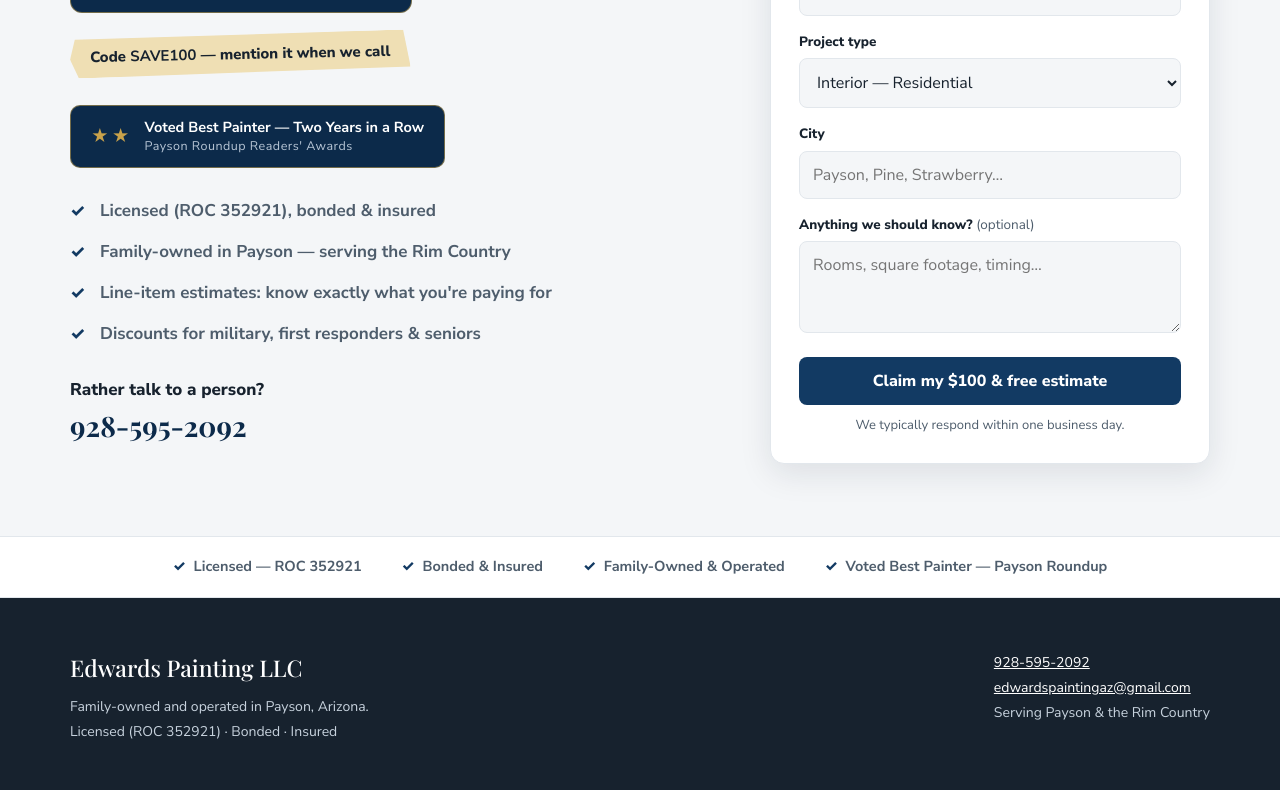
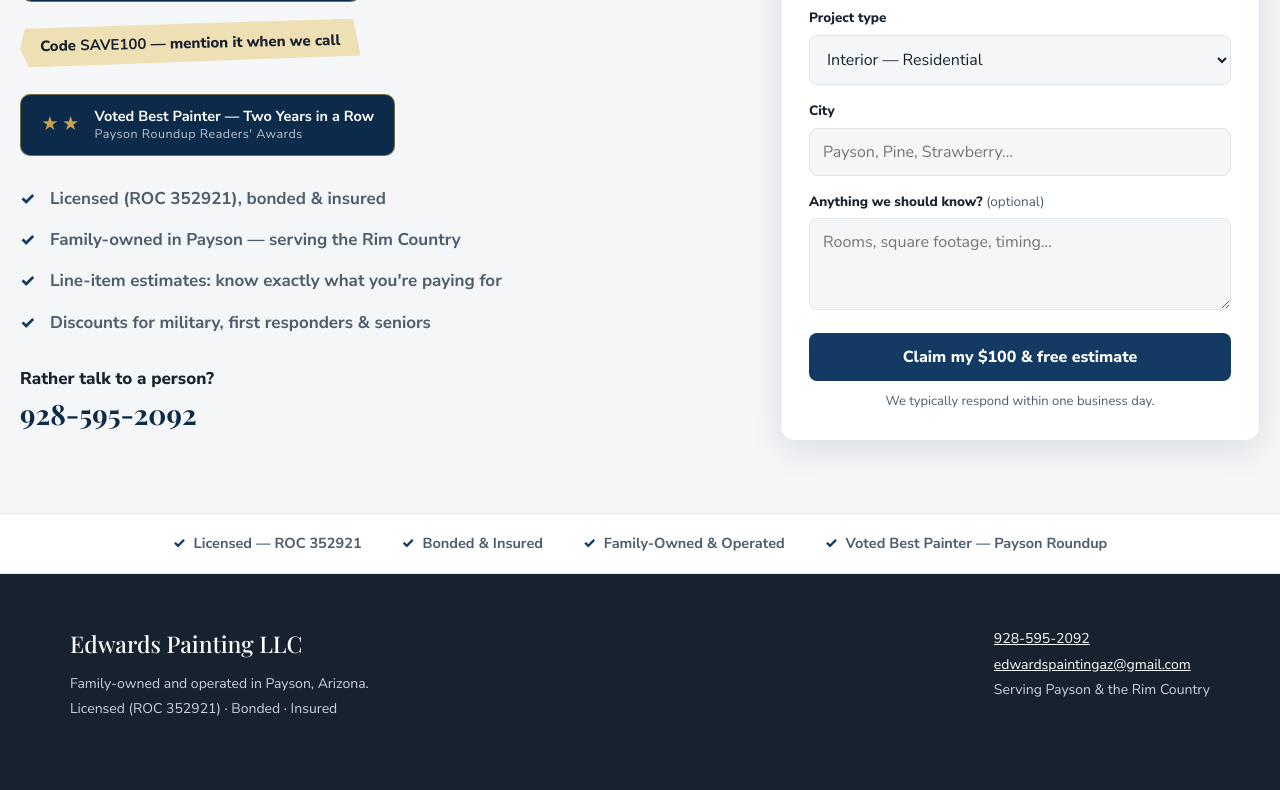
Before and after one commit to jedwardsaz/edwardspainting, a plain HTML site: page 100offad/index.html in a window 1280 px wide. Shown: the part 510-1300 px from the top of the page. Drawn offline with nearby package versions, Linux system fonts and the light colour scheme; a web font is replaced by a local one.

Commit message:
Add files via upload
Rev4 addressing desktop scaling

```diff
--- a/100offad/index.html
+++ b/100offad/index.html
@@ -20,8 +20,8 @@
     align-items: center;
   }
   .landing-grid {
-    max-width: 1140px; margin: 0 auto; width: 100%;
-    display: grid; grid-template-columns: 1.1fr 440px; gap: 60px; align-items: center;
+    max-width: 1500px; margin: 0 auto; width: 100%;
+    display: grid; grid-template-columns: 1.2fr 480px; gap: 80px; align-items: center;
   }
   @media (max-width: 900px) {
     .landing-hero { min-height: 0; padding: 44px 20px 56px; }
```
